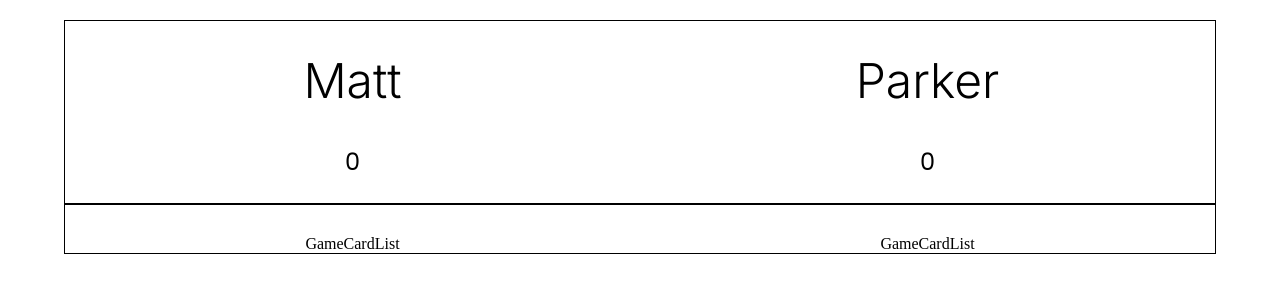
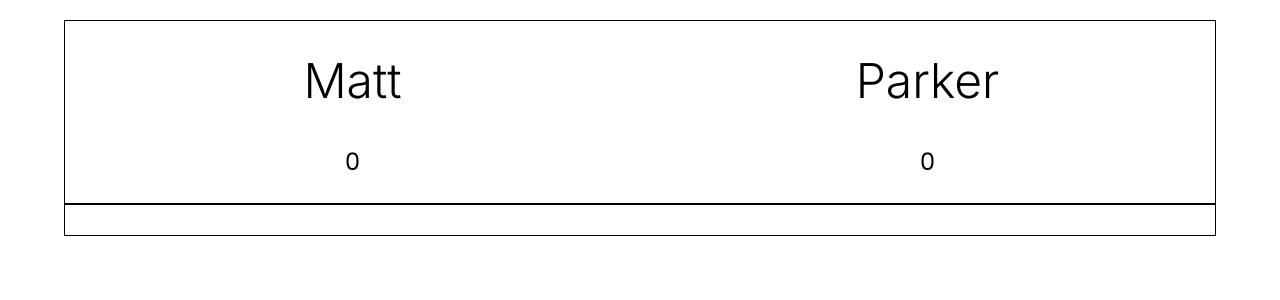
Before and after one commit to p-sturtevant/MTG-Scoreboard, a React (Vite) app: page / in a window 1280 px wide. Shown: the top 300 px of the page. Built offline with nearby package versions, Linux system fonts and the light colour scheme.

Commit message:
style changes

```diff
--- a/src/components/App/App.jsx
+++ b/src/components/App/App.jsx
@@ -6,6 +6,7 @@ function App() {
   const [count2, setCount2] = useState(0);
   const [name1, setName1] = useState("Matt");
   const [name2, setName2] = useState("Parker");
+
   return (
     <div className="App">
       <div className="main-content">
--- a/src/components/GameCardList/GameCardList.jsx
+++ b/src/components/GameCardList/GameCardList.jsx
@@ -1,7 +1,7 @@
 import React from "react";
 import "./list.scss";
 const GameCardList = () => {
-  return <div className="list">GameCardList</div>;
+  return <div className="list"></div>;
 };
 
 export default GameCardList;
```
Also changed, not shown: .eslintrc.json (added).
